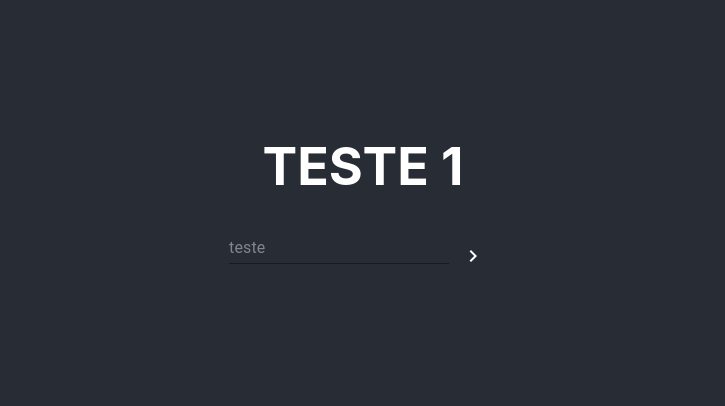
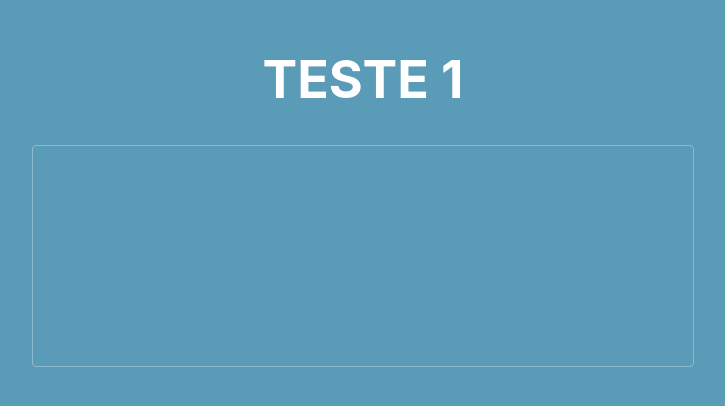
Before and after one commit to Caick1000/easy-plan, a React (Create React App) app: page / in a window 1280 px wide. Shown: the part 210-616 px from the top of the page, without its empty margins (277-1002 px from the left). Built offline with nearby package versions, Linux system fonts and the light colour scheme.

Commit message:
Added some styling and removed material-ui

```diff
--- a/package.json
+++ b/package.json
@@ -8,6 +8,7 @@
     "@testing-library/jest-dom": "^4.2.4",
     "@testing-library/react": "^9.3.2",
     "@testing-library/user-event": "^7.1.2",
+    "prop-types": "^15.7.2",
     "react": "^16.12.0",
     "react-dom": "^16.12.0",
     "react-scripts": "3.3.0",
--- a/src/App.css
+++ b/src/App.css
@@ -3,7 +3,7 @@
 }
 
 .App-header {
-  background-color: #282c34;
+  background-color: #5a9cb8;
   min-height: 100vh;
   display: flex;
   flex-direction: column;
--- a/src/components/form.js
+++ b/src/components/form.js
@@ -1,25 +1,31 @@
 import React from 'react';
-import { TextField, IconButton, Button } from '@material-ui/core';
-import { withStyles } from '@material-ui/styles';
-import NavigateNextIcon from '@material-ui/icons/NavigateNext';
-import styles from './style';
+import PropTypes from 'prop-types';
+import './style.scss';
 
 
 const Form = (props) => {
-    const { classes, onClick } = props
+    const { id, type, onChange, value, placeholder } = props
     return (
-        <div className={styles.formWrapper}>
-            <form onSubmit={props.onSubmit}>
-                <TextField
-                  onChange={props.handleChange}
-                  placeholder='teste'
-                  InputProps={{ classes: {input: classes.input} }}/>
-                <IconButton variant='contained' label='submit' type='submit' color='primary' onClick={onClick}>
-                    <NavigateNextIcon style={{ color: 'white' }} />
-                </IconButton>
-            </form>
-        </div>
+           <textarea className='field'
+           id={id}
+           type={type}
+           type='text'
+           value={value}
+           placeholder={placeholder}
+           onChange={onChange}
+           />
     )
 };
 
-export default withStyles(styles)(Form);
+// Form.PropTypes ={
+//     id: PropTypes.string.isRequired,
+//     locked: PropTypes.bool,
+//     focussed: PropTypes.bool,
+//     value: PropTypes.string,
+//     error: PropTypes.string,
+//     placeholder: PropTypes.string,
+//     onChange: PropTypes.func
+
+// }
+
+export default Form
--- a/src/components/style.js
+++ /dev/null
@@ -1,11 +0,0 @@
-export default styles => ({
-    input: {
-        color: '#fff',
-        '&::placeholder': {
-            color: 'white'
-        }
-    },
-    formWrapper: {
-        border: '2px'
-    }
-});
--- /dev/null
+++ b/src/components/style.scss
@@ -0,0 +1,32 @@
+.field {
+  resize: none;
+  width: 50%;
+  height: 200px;
+  position: relative;
+  padding: 10px;
+  border: none;
+  border-radius: 4px;
+  font-family: "Gotham SSm A", "Gotham SSm B", sans-serif;
+  font-size: 16px;
+  font-weight: 400;
+  line-height: normal;
+  background-color: transparent;
+  color: #fff;
+  opacity: 0.3;
+  outline: none;
+  border: 1px solid #fff;
+  box-shadow: 0px 4px 20px 0px transparent;
+  transition: opacity .25s ease-in-out;
+  -webkit-appearence: none;
+}
+
+.field:hover {
+  opacity: 1;
+}
+
+.field.focussed textarea + label {
+  top: 4px;
+  opacity: 1;
+}
+
+// #5a9cb8 - main color
```
